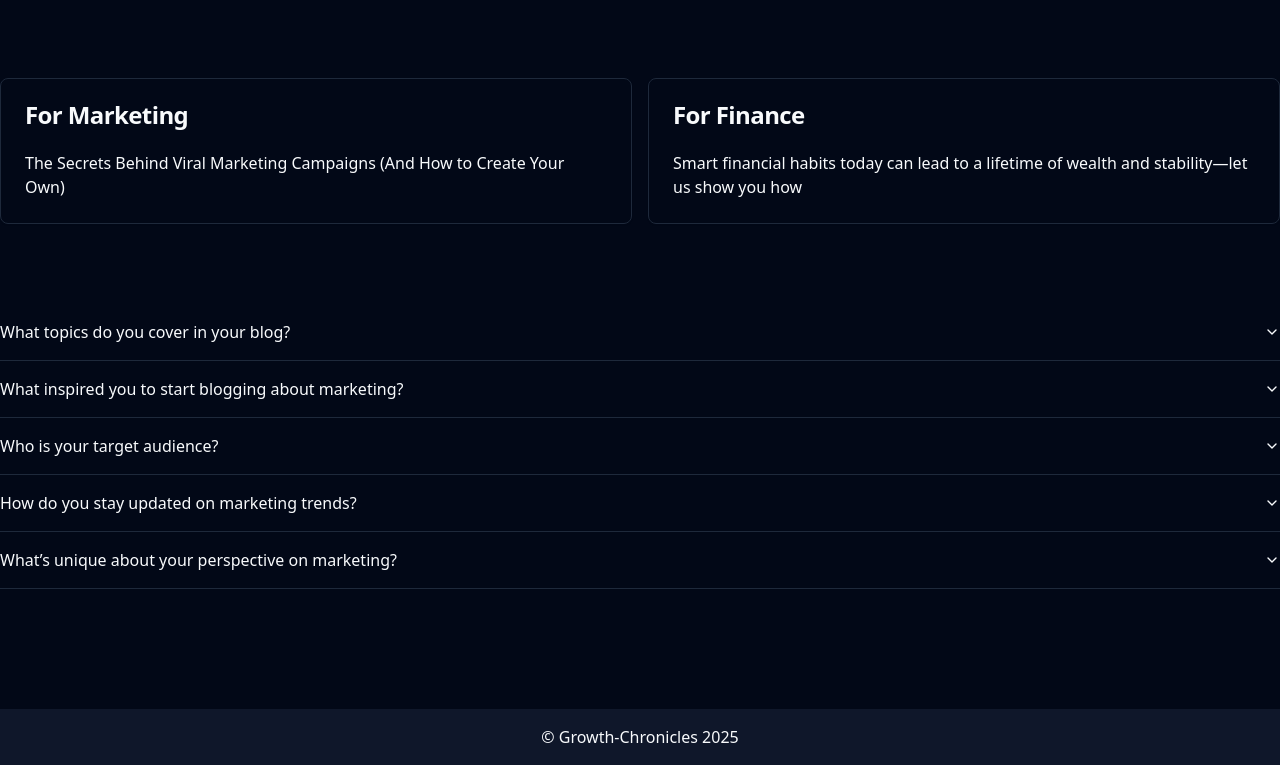
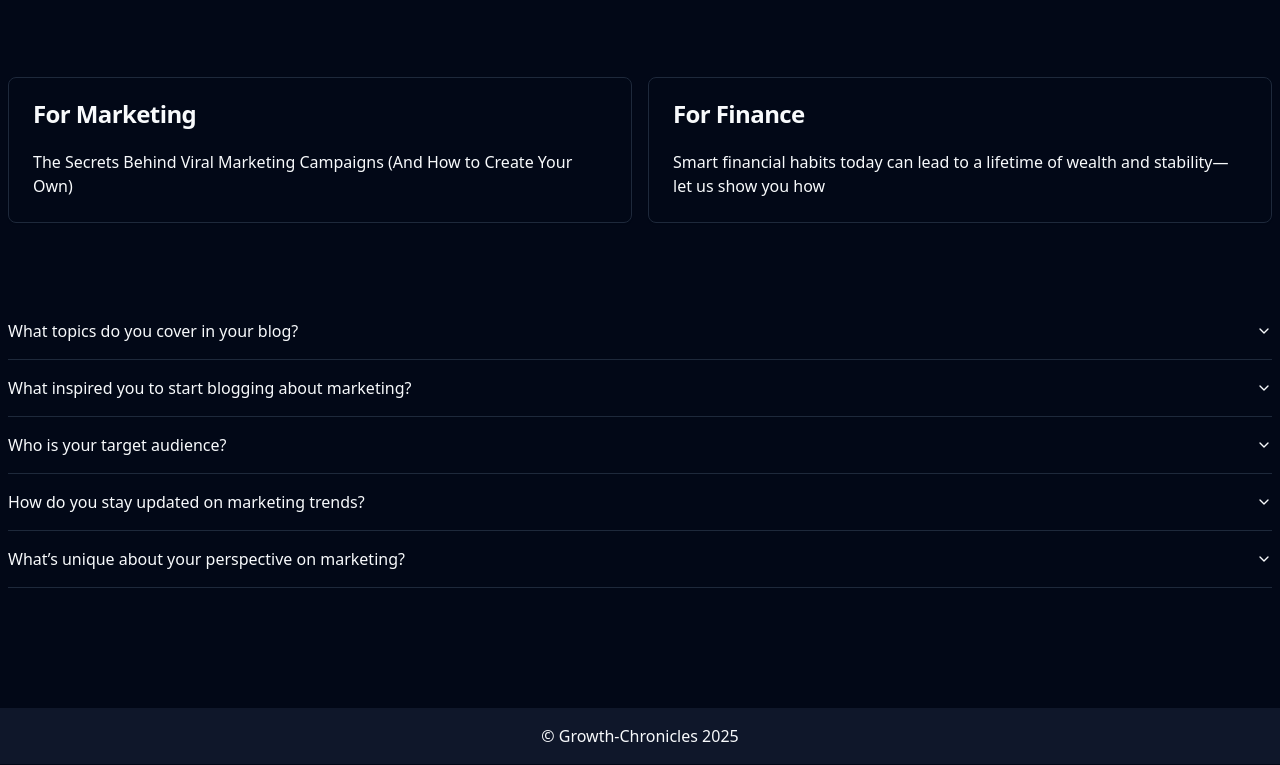
Before and after one commit to YadneshBamne/Growth-Chronicle, a React (Vite) app: page / in a window 1280 px wide. Shown: the part 1611-2376 px from the top of the page. Built offline with nearby package versions, Linux system fonts and the light colour scheme; no server answers.

Commit message:
Update landing.jsx

```diff
--- a/src/pages/landing.jsx
+++ b/src/pages/landing.jsx
@@ -20,7 +20,7 @@ import Autoplay from "embla-carousel-autoplay";
 
 const LandingPage = () => {
   return (
-    <main className="flex flex-col gap-10 sm:gap-20 py-10 sm:py-20">
+    <main className="flex flex-col gap-10 m-2 sm:gap-20 py-10 sm:py-20">
       <section className="text-center">
         <h1 className="flex flex-col justify-center items-center gradient-title text-4xl font-extrabold sm:text-6xl lg:text-8xl tracking-tighter py-4">
         Unleash the Power of Marketing
@@ -91,7 +91,7 @@ const LandingPage = () => {
       {faqs.map((faq, index)=>{
       return(
         <AccordionItem key={index} value={`item-${index + 1}`}>
-          <AccordionTrigger>{faq.question}</AccordionTrigger>
+          <AccordionTrigger className="text-left">{faq.question}</AccordionTrigger>
           <AccordionContent>
             {faq.answer}
           </AccordionContent>
```
